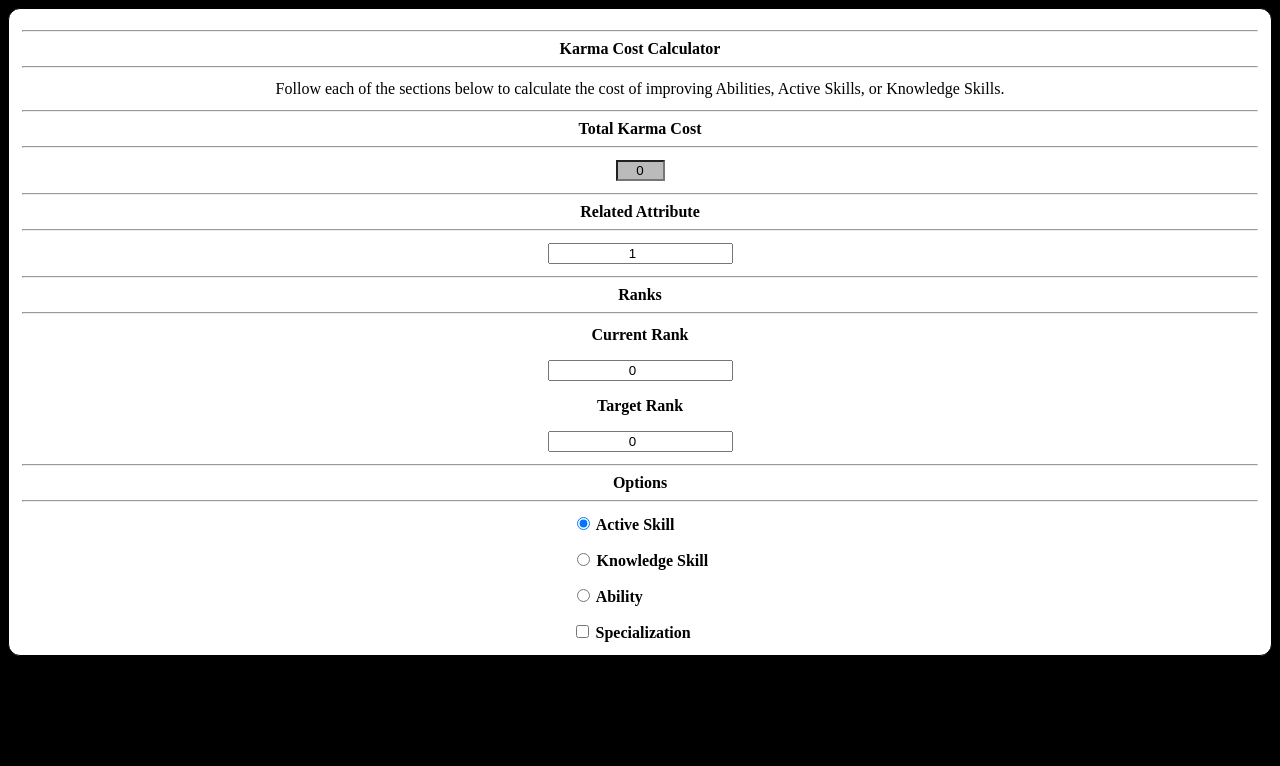
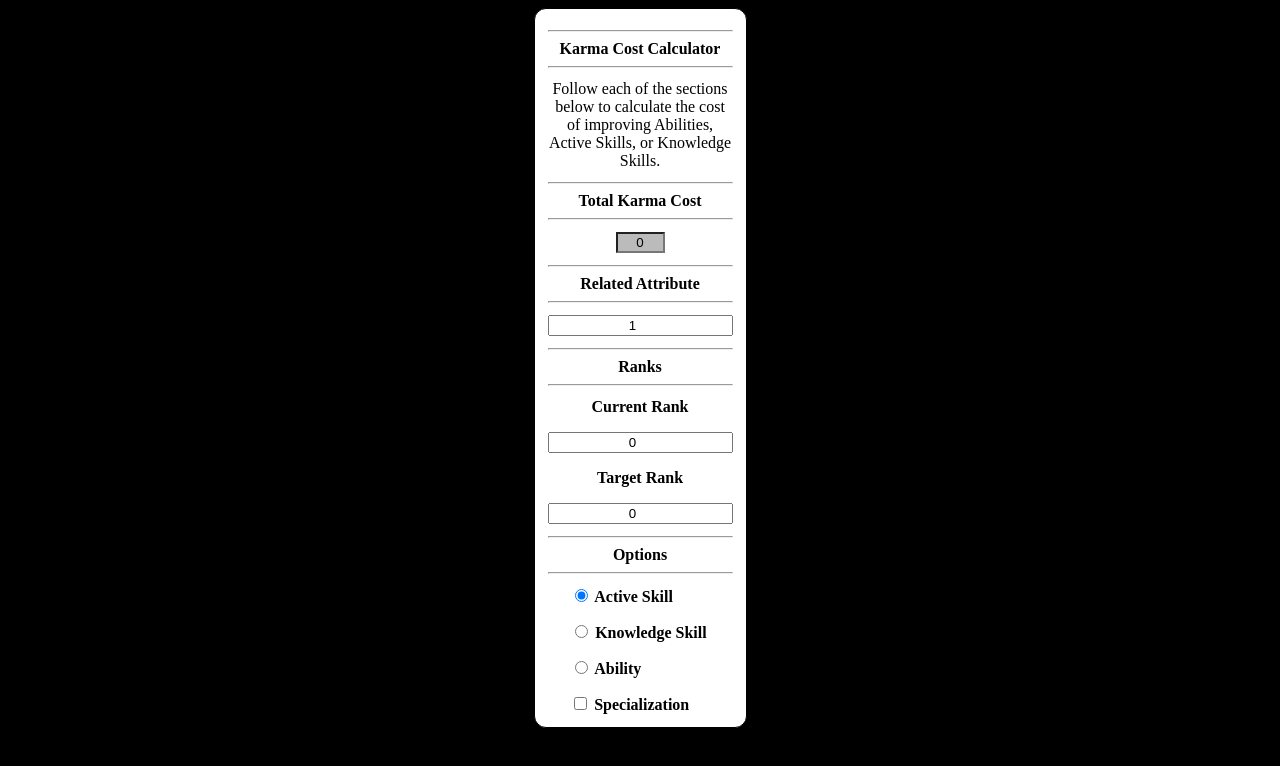
Before and after one commit to AlanDSaster/SR3-KarmaCostCalculator, a plain HTML site: page KarmaCostCalculator.html in a window 1280 px wide. Drawn offline with Linux system fonts and the light colour scheme.

Commit message:
Update KarmaCostCalculator.html

```diff
--- a/KarmaCostCalculator.html
+++ b/KarmaCostCalculator.html
@@ -143,11 +143,11 @@ debugalert("totalkarmacost: " + totalkarmacost + "\nskillspecialization: " + ski
 
 			/* Show the tooltip text when you mouse over the tooltip container */
 			.tooltip:hover .tooltiptext {
-			  visibility: visible;
+			  	visibility: visible;
 			}
 
 			input:focus {
-	  		border: 1px solid #555;
+	  			border: 1px solid #555;
 				background-color: #EEEEEE;
 			}
 
@@ -157,7 +157,7 @@ debugalert("totalkarmacost: " + totalkarmacost + "\nskillspecialization: " + ski
 			}
 
 			input {
-    		text-align: center;
+    				text-align: center;
 			}
 
 			body {
@@ -184,6 +184,7 @@ debugalert("totalkarmacost: " + totalkarmacost + "\nskillspecialization: " + ski
 				border: 1px solid black;
 				padding: 10px;
 				border-radius:12px;
+				width:1%;
 			}
 
 			tr:hover.LayoutControl {
@@ -191,7 +192,7 @@ debugalert("totalkarmacost: " + totalkarmacost + "\nskillspecialization: " + ski
 			}
 
 			th.LayoutControl {
-		   	font-variant: small-caps;
+		   		font-variant: small-caps;
 				padding:12px;
 				text-align:center;
 			}
```
